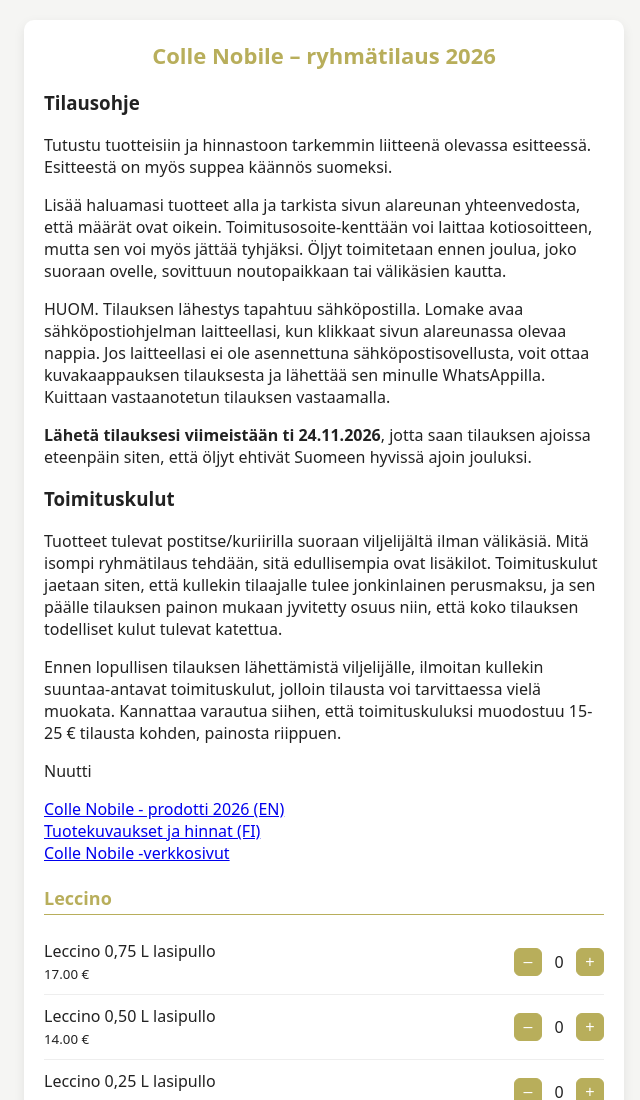
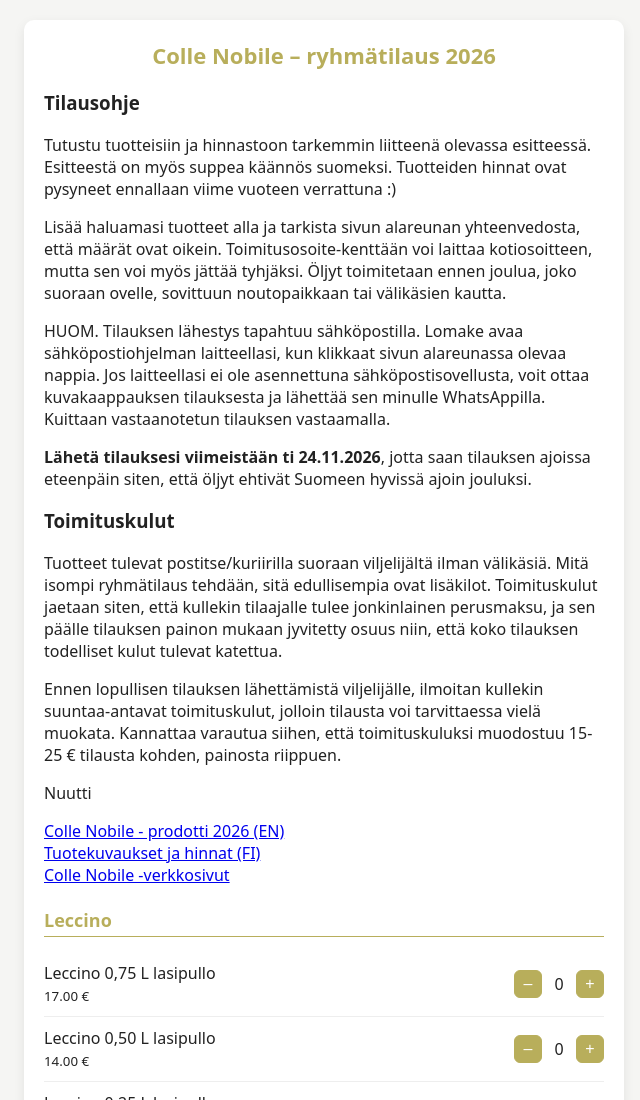
Before and after one commit to d15mburst/olionobile, a plain HTML site: page index.html in a window 1280 px wide. Shown: the top 1100 px of the page, without its empty margins (316-956 px from the left). Drawn offline with Linux system fonts and the light colour scheme.

Commit message:
Update index.html

```diff
--- a/index.html
+++ b/index.html
@@ -78,7 +78,7 @@ footer {
   <p>
 
   <h3>Tilausohje</h3>
-  <p>Tutustu tuotteisiin ja hinnastoon tarkemmin liitteenä olevassa esitteessä. Esitteestä on myös suppea käännös suomeksi.</p>
+  <p>Tutustu tuotteisiin ja hinnastoon tarkemmin liitteenä olevassa esitteessä. Esitteestä on myös suppea käännös suomeksi. Tuotteiden hinnat ovat pysyneet ennallaan viime vuoteen verrattuna :)</p>
   <p>Lisää haluamasi tuotteet alla ja tarkista sivun alareunan yhteenvedosta, että määrät ovat oikein. Toimitusosoite-kenttään voi laittaa kotiosoitteen, mutta sen voi myös jättää tyhjäksi. Öljyt toimitetaan ennen joulua, joko suoraan ovelle, sovittuun noutopaikkaan tai välikäsien kautta.</p>
   <p>HUOM. Tilauksen lähestys tapahtuu sähköpostilla. Lomake avaa sähköpostiohjelman laitteellasi, kun klikkaat sivun alareunassa olevaa nappia. Jos laitteellasi ei ole asennettuna sähköpostisovellusta, voit ottaa kuvakaappauksen tilauksesta ja lähettää sen minulle WhatsAppilla. Kuittaan vastaanotetun tilauksen vastaamalla.</p>
   <p><b>Lähetä tilauksesi viimeistään ti 24.11.2026</b>, jotta saan tilauksen ajoissa eteenpäin siten, että öljyt ehtivät Suomeen hyvissä ajoin jouluksi.</p>
```
